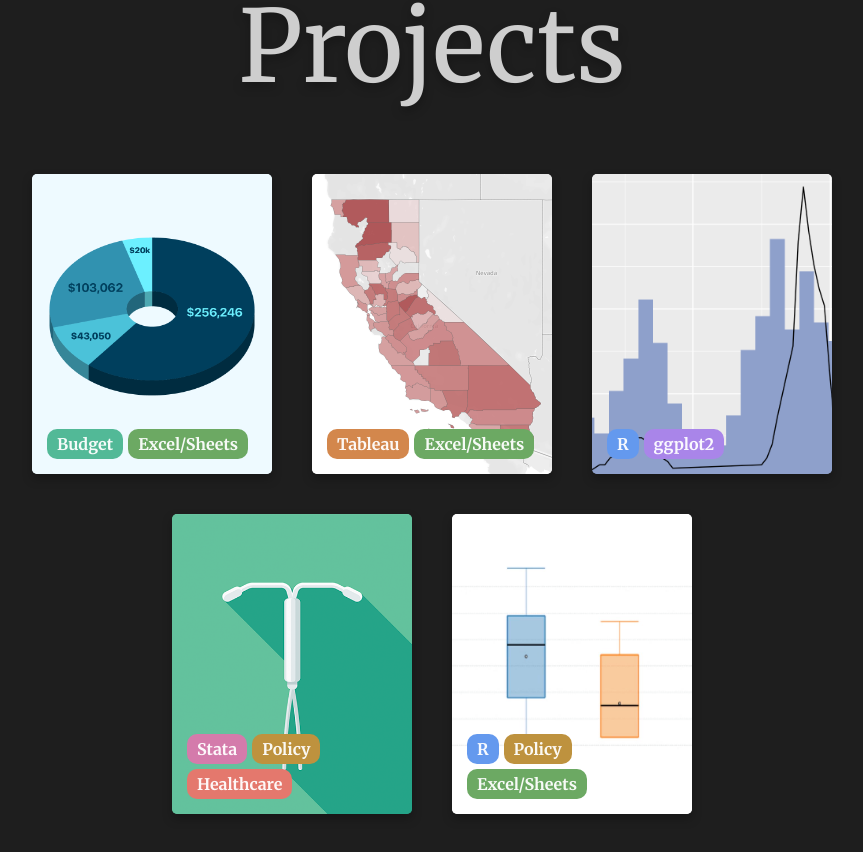
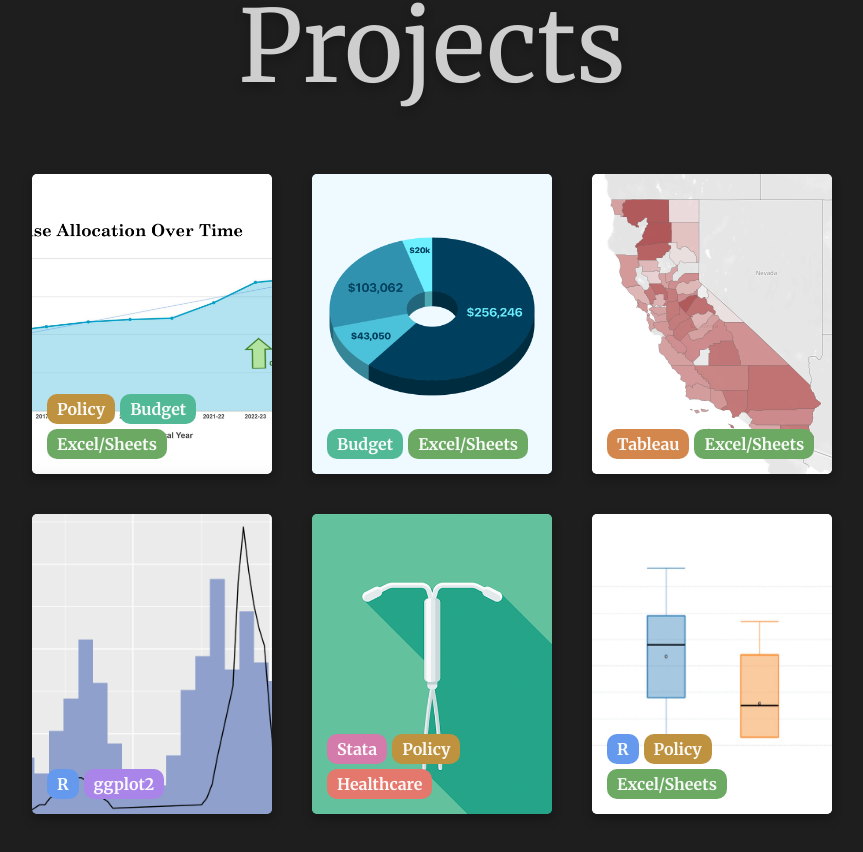
Before and after one commit to valerio-alan/Jane-Casto-Portfolio, a React (Vite) app: page / in a window 1280 px wide. Shown: the part 2211-3063 px from the top of the page, without its empty margins (208-1071 px from the left). Built offline with nearby package versions, Linux system fonts and the light colour scheme.

Commit message:
BSCC Report

```diff
--- a/src/data/projects.js
+++ b/src/data/projects.js
@@ -1,4 +1,11 @@
 export default [
+  {
+    title: 'BSCC Report',
+    description: 'Public annual budget and data report for Marin County.',
+    img: 'project_images/BSCC Report.png',
+    link: 'https://www.bscc.ca.gov/wp-content/uploads/2025/09/Marin-Updated-CCP-Annual-Plan-24-25.pdf',
+    tags: ['Policy', 'Budget', 'Excel/Sheets'],
+  },
   {
     title: 'Budget Report Example',
     description: 'Demonstration of budgeting tables, charts, and visuals.',
```
Also changed, not shown: public/project_images/BSCC Report.png (added).
